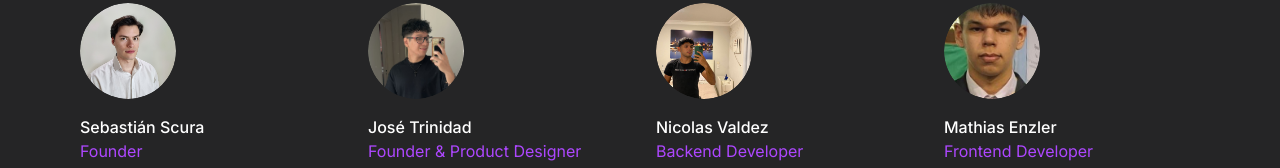
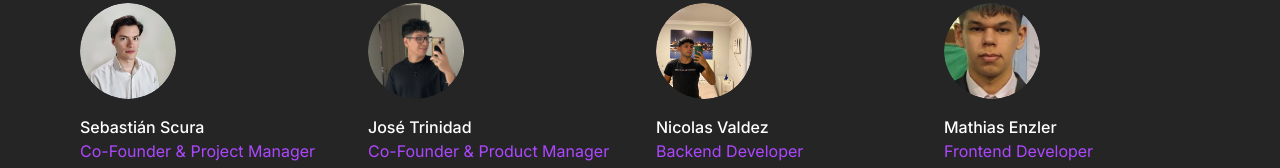
Before and after one commit to Mathias-Ezler/TeHacemos, an Astro site: page / in a window 1280 px wide. Shown: the part 2260-2428 px from the top of the page. Built offline with nearby package versions, Linux system fonts and the light colour scheme; Astro itself is replaced by a stand-in of ours.

Commit message:
edit: text

```diff
--- a/src/components/About.astro
+++ b/src/components/About.astro
@@ -2,13 +2,13 @@
 const teamMembers = [
   {
     name: "Sebastián Scura",
-    role: "Founder",
+    role: "Co-Founder & Project Manager",
     image: "/img/Sebas.jpg",
     linkedin: "https://linkedin.com",
   },
   {
     name: " José Trinidad",
-    role: "Founder & Product Designer",
+    role: "Co-Founder & Product Manager",
     image: "/img/nico.jpg",
     linkedin: "https://linkedin.com",
   },
```
